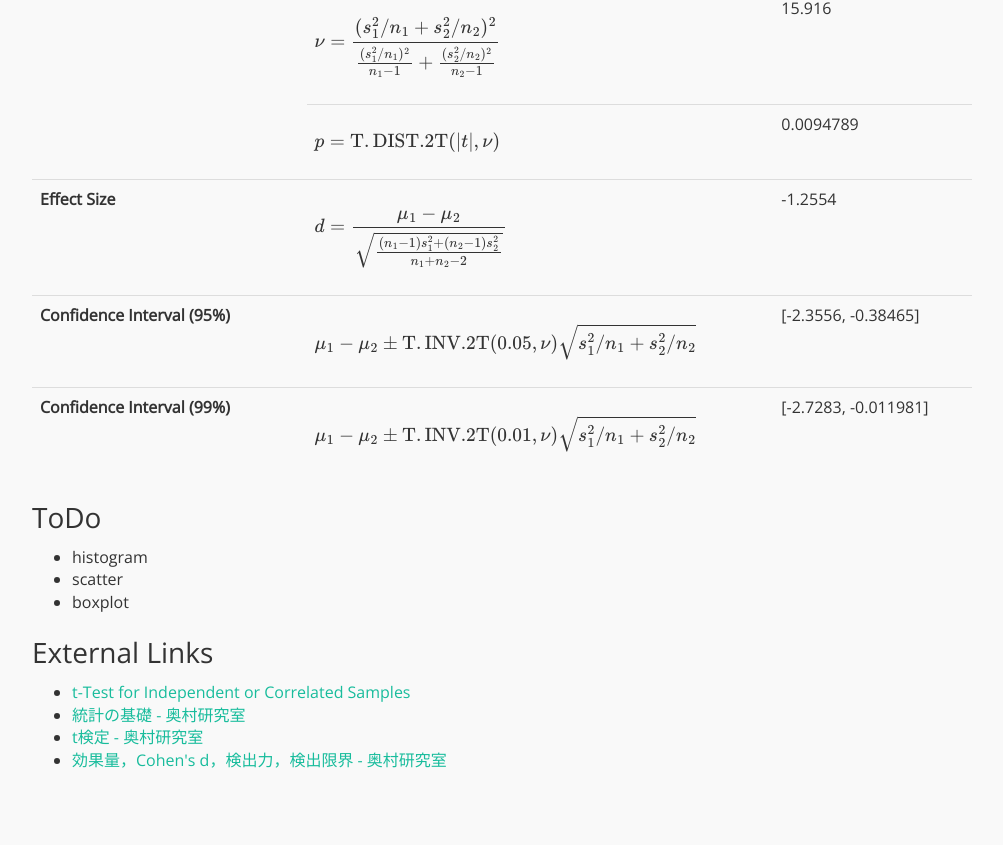
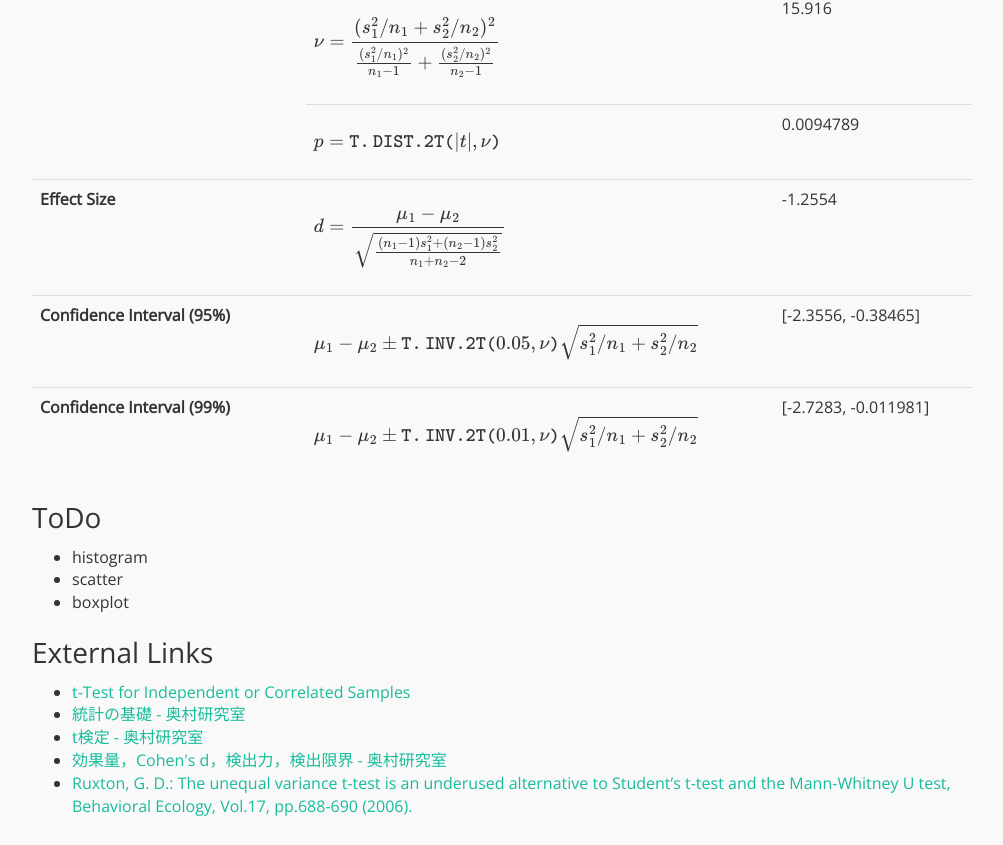
Before and after one commit to arosh/ttest, a website: page unpaired.html in a window 1280 px wide. Shown: the part 1055-1900 px from the top of the page, without its empty margins (138-1141 px from the left). Before the commit the page ends 1854 px from the top, so only its background shows below. Drawn offline with nearby package versions, Linux system fonts and the light colour scheme; some packages are replaced by stand-ins of ours.

Commit message:
Add references

```diff
--- a/unpaired.html
+++ b/unpaired.html
@@ -94,7 +94,7 @@
                     <td id="welch-ttest-nu" colspan="2"></td>
                 </tr>
                 <tr>
-                    <td>\[p=\mathrm{T.DIST.2T}(|t|,\nu)\]</td>
+                    <td>\[p=\mathtt{T.DIST.2T(}|t|,\nu\mathtt{)}\]</td>
                     <td id="welch-ttest-p" colspan="2"></td>
                 </tr>
                 <tr>
@@ -104,12 +104,12 @@
                 </tr>
                 <tr>
                     <th scope="row">Confidence Interval (95%)</th>
-                    <td>\[\mu_1-\mu_2\pm\mathrm{T.INV.2T}(0.05,\nu)\sqrt{s_1^2/n_1+s_2^2/n_2}\]</td>
+                    <td>\[\mu_1-\mu_2\pm\mathtt{T.INV.2T(}0.05,\nu\mathtt{)}\sqrt{s_1^2/n_1+s_2^2/n_2}\]</td>
                     <td id="ci-95" colspan="2"></td>
                 </tr>
                 <tr>
                     <th scope="row">Confidence Interval (99%)</th>
-                    <td>\[\mu_1-\mu_2\pm\mathrm{T.INV.2T}(0.01,\nu)\sqrt{s_1^2/n_1+s_2^2/n_2}\]</td>
+                    <td>\[\mu_1-\mu_2\pm\mathtt{T.INV.2T(}0.01,\nu\mathtt{)}\sqrt{s_1^2/n_1+s_2^2/n_2}\]</td>
                     <td id="ci-99" colspan="2"></td>
                 </tr>
             </tbody>
@@ -128,6 +128,7 @@
             <li><a href="https://oku.edu.mie-u.ac.jp/~okumura/stat/basics.html" rel="nofollow">統計の基礎 - 奥村研究室</a></li>
             <li><a href="http://oku.edu.mie-u.ac.jp/~okumura/stat/ttest.html" rel="nofollow">t検定 - 奥村研究室</a></li>
             <li><a href="http://oku.edu.mie-u.ac.jp/~okumura/stat/effectsize.html" rel="nofollow">効果量，Cohen's d，検出力，検出限界 - 奥村研究室</a></li>
+            <li><a href="https://dx.doi.org/10.1093/beheco/ark016" rel="nofollow">Ruxton, G. D.: The unequal variance t-test is an underused alternative to Student’s t-test and the Mann-Whitney U test, Behavioral Ecology, Vol.17, pp.688-690 (2006).</a></li>
         </ul>
     </div>
 
```
Also changed, not shown: paired.html (+3 -3 lines).
